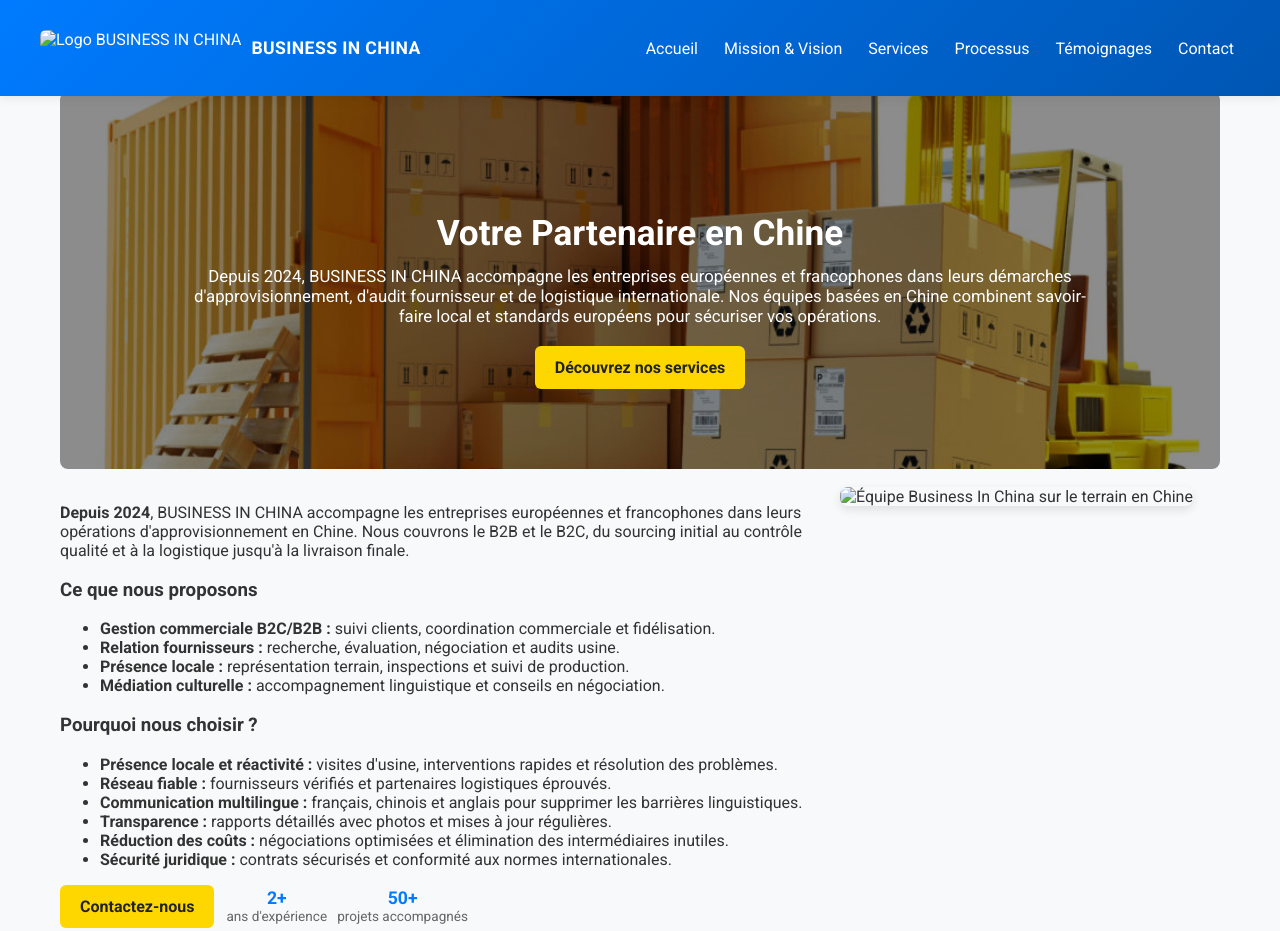
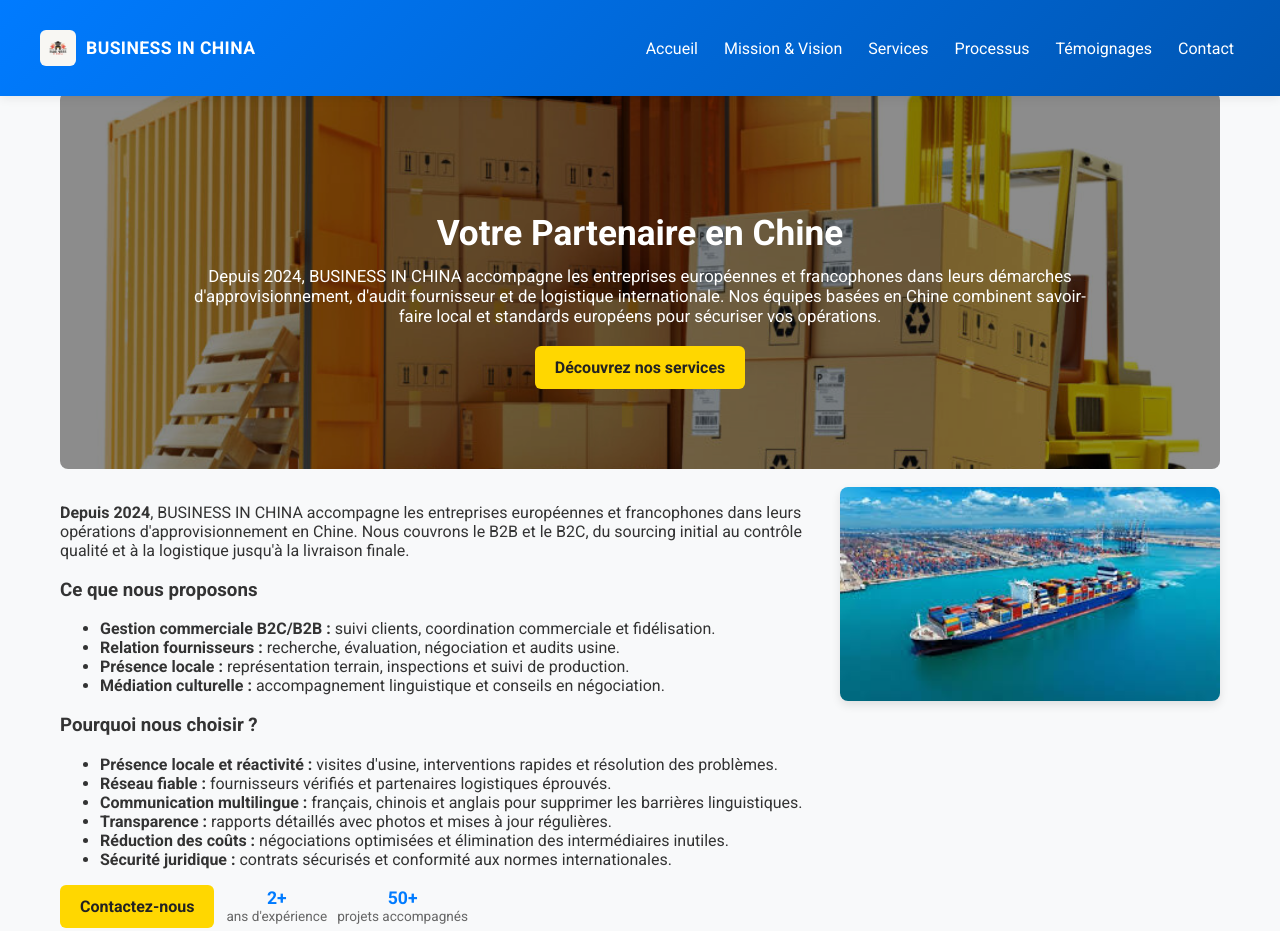
Before and after one commit to SSJosue/Business-in-China, a plain HTML site: page index.html in a window 1280 px wide. Shown: the top 931 px of the page. Drawn offline with Linux system fonts and the light colour scheme; files whose address does not match are found by name.

```diff
--- a/index.html
+++ b/index.html
@@ -308,7 +308,7 @@
     <header role="banner">
         <div class="header-content">
             <a href="#about" class="brand" aria-label="Business in China - accueil">
-                <img src="images/fais moi un vrai logo professionnel sans background _ Business in China_.jpg" alt="Logo BUSINESS IN CHINA" height="36" style="width:auto; border-radius:6px; object-fit:contain;">
+                <img src="fais moi un vrai logo professionnel sans background _ Business in China_.jpg" alt="Logo BUSINESS IN CHINA" height="36" style="width:auto; border-radius:6px; object-fit:contain;">
                 <h1 style="font-family: 'Roboto', sans-serif; font-weight:700; margin:0; font-size:1.1rem; letter-spacing:0.4px;">BUSINESS IN CHINA</h1>
             </a>
 
@@ -382,7 +382,7 @@
 
             <aside aria-hidden="false">
                 <figure style="margin:0;">
-                <img src="images/images (2).jpg" alt="Équipe Business In China sur le terrain en Chine" style="width:100%; border-radius:8px; box-shadow: 0 4px 10px rgba(0,0,0,0.1);">
+                <img src="images (2).jpg" alt="Équipe Business In China sur le terrain en Chine" style="width:100%; border-radius:8px; box-shadow: 0 4px 10px rgba(0,0,0,0.1);">
                 </figure>
             </aside>
             </div>
@@ -650,4 +650,5 @@
         })();
     </script>
 </body>
+
 </html>
```
